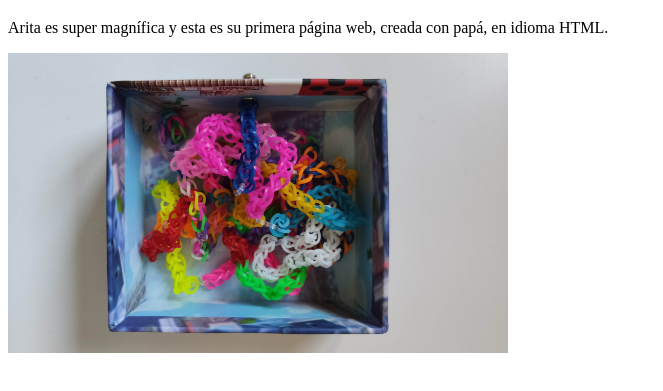
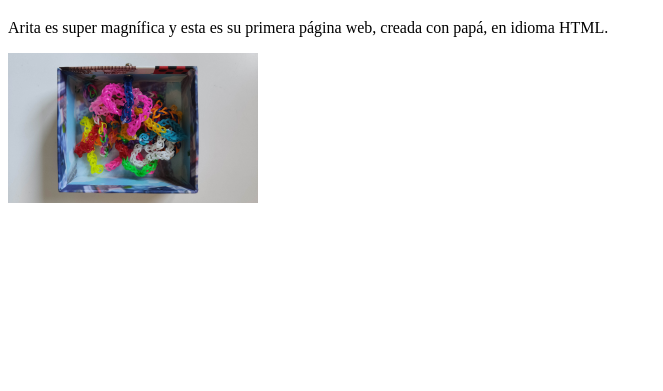
Before and after one commit to superarita/arita-web, a plain HTML site: page index.html in a window 1280 px wide. Shown: the part 61-452 px from the top of the page, without its empty margins (0-663 px from the left). Drawn offline with Linux system fonts and the light colour scheme.

Commit message:
Update index.html

```diff
--- a/index.html
+++ b/index.html
@@ -6,6 +6,6 @@
   <body>
     <h1>Arita es super magnífica</h1>
     <p>Arita es super magnífica y esta es su primera página web, creada con papá, en idioma HTML.</p>
-    <img src="/arita-web/pulseras.jpg" alt="pulseras que he hecho yo!!!!!" width="500" height="300">
+    <img src="/arita-web/pulseras.jpg" alt="pulseras que he hecho yo!!!!!" width="250" height="150">
   </body>
 </html>
```
